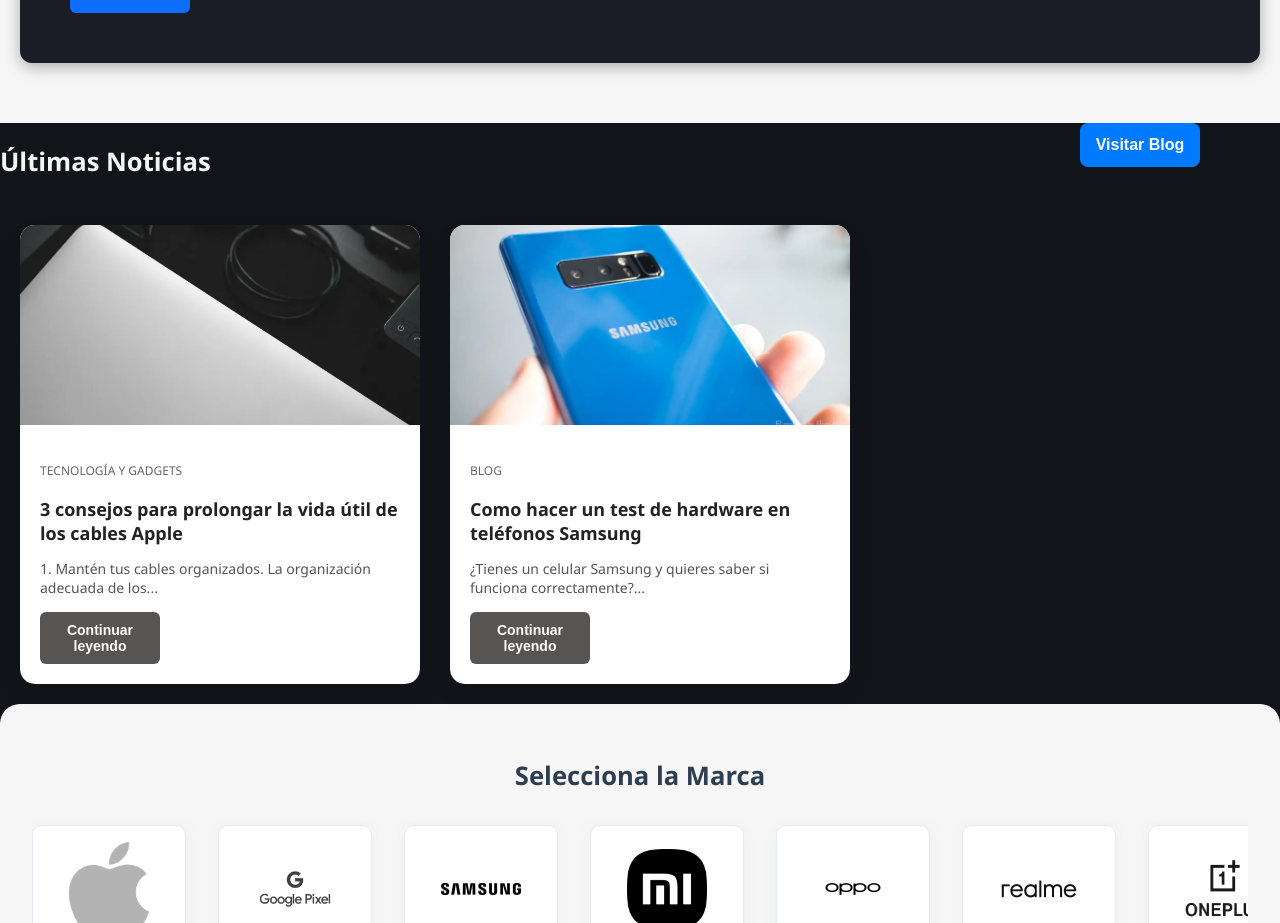
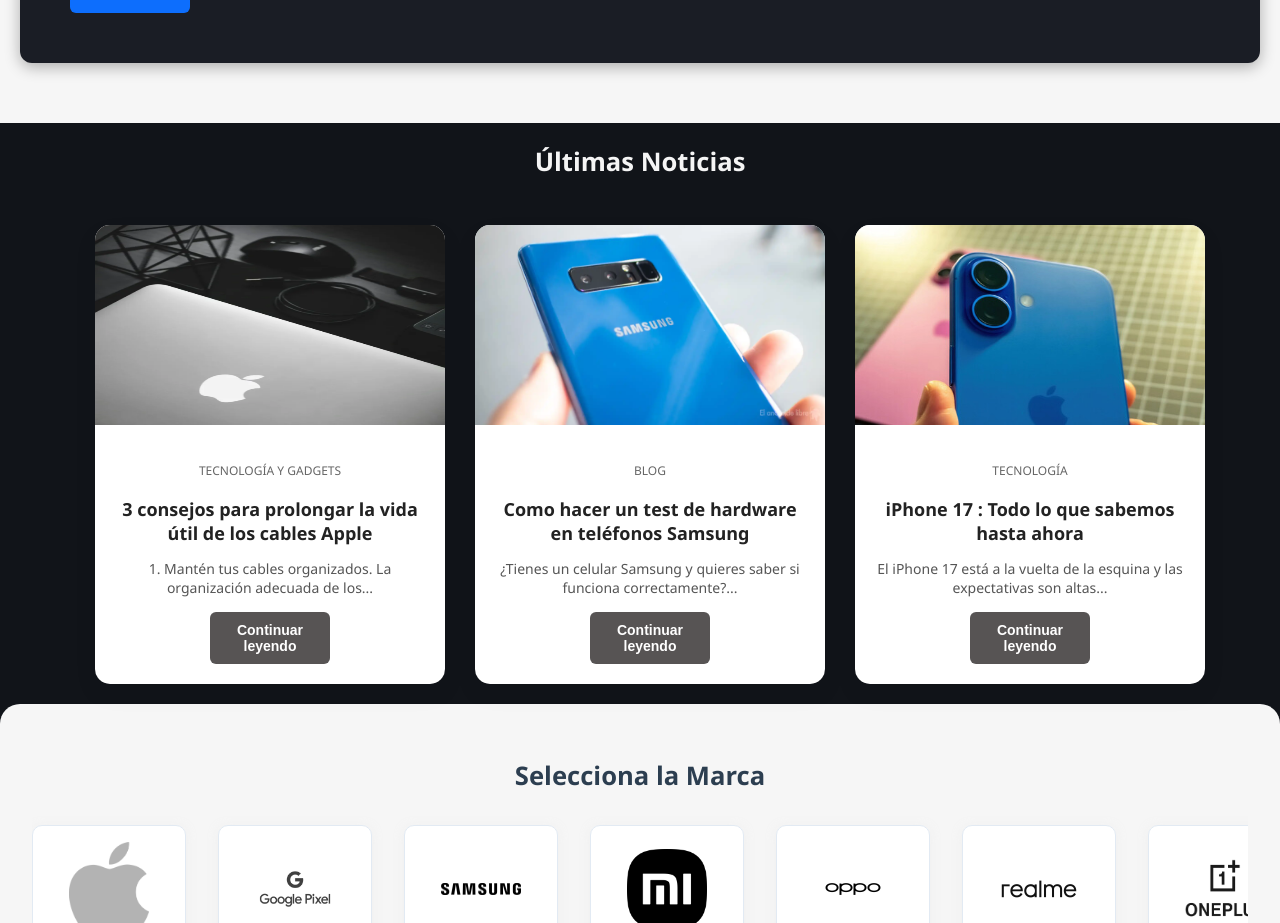
Before and after one commit to gustavo-manzini/Itecs, a React (Vite) app: page / in a window 1280 px wide. Shown: the part 1860-2783 px from the top of the page. Built offline with nearby package versions, Linux system fonts and the light colour scheme.

Commit message:
ccentre las ultimas noticias

```diff
--- a/src/App.css
+++ b/src/App.css
@@ -1243,8 +1243,10 @@
   text-align: center;
 }
 .reparacion-card:hover {
-  transform: translateY(-5px);
-  box-shadow: 0 4px 15px rgba(255, 255, 255, 0.2);
+  transform: translateY(-1px);
+    box-shadow: 0 0 10px rgba(128, 128, 128, 0.7),
+              0 0 20px rgba(128, 128, 128, 0.5),
+              0 0 30px rgba(128, 128, 128, 0.3);
   border-radius: 12px;
   cursor: pointer;
 }
@@ -1410,9 +1412,15 @@
   border-radius: 15px;
   padding: 1rem;
   margin-bottom: 1rem;
-  color: black !important; /* para que el texto no desaparezca sobre fondo blanco */
+  color: black !important;
 }
 /* ultimas noticias */
+
+.ultimas-noticias{
+  display: flex;
+  align-items: center;
+  justify-content: center;
+}
 
 .noticia-card {
   background-color: white;
@@ -1421,27 +1429,36 @@
   overflow: hidden;
   max-width: 400px;
   transition: transform 0.3s ease;
+  width: 350px;
+  text-align: center;
+  object-fit: contain;
 }
 .noticias-section{
   max-width: 1200px;
+  text-align: center  ;
+  justify-content: center;
+  align-items: center;
 
 }
 .noticias-grid{
   display: flex;
   flex-wrap: wrap;
   gap: 30px;
-  justify-content: flex-start;
+  justify-content: space-around;
   margin-left: 20px;
 }
 
 .noticia-card:hover {
   transform: translateY(-5px);
+   box-shadow: 0 0 10px rgba(128, 128, 128, 0.7),
+              0 0 20px rgba(128, 128, 128, 0.5),
+              0 0 30px rgba(128, 128, 128, 0.3);
+
 }
 
 .noticia-img {
   width: 100%;
   height: 200px;
-  object-fit: cover;
 }
 
 .noticia-content {
@@ -1476,6 +1493,8 @@
   border-radius: 6px;
   cursor: pointer;
   transition: background-color 0.2s ease;
+  justify-content: flex-end;
+
 }
 
 .noticia-boton:hover {
@@ -1483,13 +1502,13 @@
 }
 
 .noticias-header h2{
-   text-align: center;
+   justify-content: center;
    color: whitesmoke;
 }
 
 .noticias-header{
   display: flex;
-  justify-content: space-between;
+  justify-content: center;
   align-items: center;
   margin-bottom: 30px;
   max-width: 1200px;
--- a/src/Componentes/UltimasNoticias.jsx
+++ b/src/Componentes/UltimasNoticias.jsx
@@ -14,6 +14,12 @@
     categoria: "BLOG",
     titulo: "Como hacer un test de hardware en teléfonos Samsung",
     descripcion: "¿Tienes un celular Samsung y quieres saber si funciona correctamente?..."
+  },
+  {
+    imagen: "/public/noticias/iphone16.jpeg",
+    categoria: "TECNOLOGÍA",
+    titulo: "iPhone 17 : Todo lo que sabemos hasta ahora",
+    descripcion: "El iPhone 17 está a la vuelta de la esquina y las expectativas son altas..."
   }
 ];
 
@@ -22,7 +28,7 @@
     <section className="noticias-section">
       <div className="noticias-header">
         <h2>Últimas Noticias</h2>
-        <button className="noticia-blog-btn">Visitar Blog</button>
+        {/* <button className="noticia-blog-btn">Visitar Blog</button> */}
       </div>
 
       <div className="noticias-grid">
```
Also changed, not shown: public/noticias/iphone16.jpeg (added).
